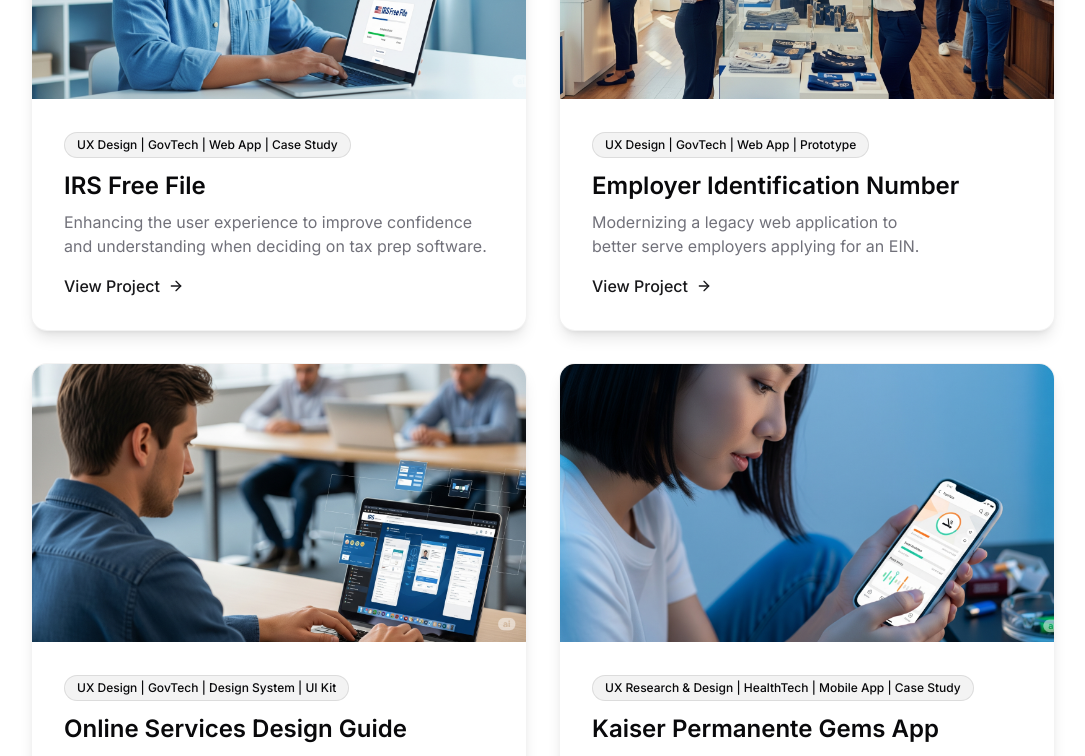
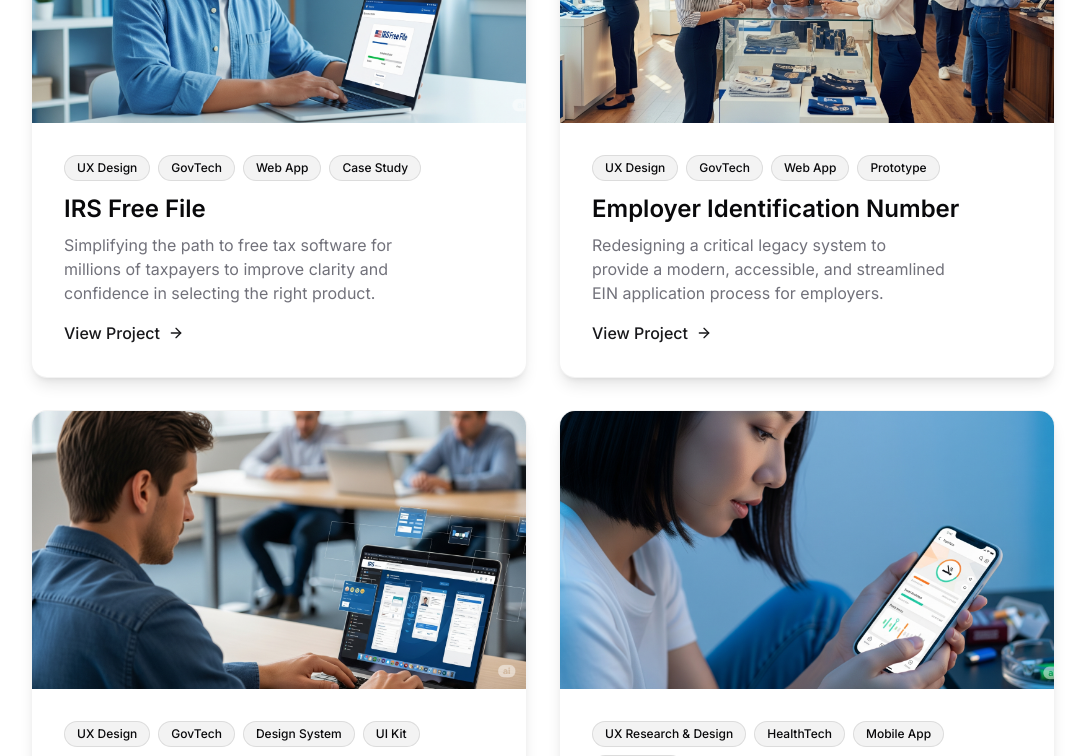
Before and after one commit to brooks-t/ux-designer-portfolio, a React (Vite) app: page / in a window 1280 px wide. Shown: the part 1360-2116 px from the top of the page, without its empty margins (97-1182 px from the left). Built offline with nearby package versions, Linux system fonts and the light colour scheme.

Commit message:
updated Featured Projects section intro text, individual card text and separated tags into individual tags instead of one giant tag

```diff
--- a/src/components/ProjectCard.tsx
+++ b/src/components/ProjectCard.tsx
@@ -6,7 +6,7 @@ import { Link } from "react-router-dom";
 interface ProjectCardProps {
 	title: string;
 	description: string;
-	category: string;
+	category: string[];
 	image: string;
 	index: number;
 	slug: string;
@@ -33,9 +33,16 @@ const ProjectCard: React.FC<ProjectCardProps> = ({
 				</div>
 
 				<div className="p-6 lg:p-8">
-					<span className="inline-block py-1 px-3 mb-3 text-xs font-medium border border-primary/10 rounded-full bg-primary/5 text-foreground">
-						{category}
-					</span>
+					<div className="flex flex-wrap gap-2 mb-3">
+						{category.map((tag) => (
+							<span
+								key={tag}
+								className="inline-block py-1 px-3 text-xs font-medium border border-primary/10 rounded-full bg-primary/5 text-foreground"
+							>
+								{tag}
+							</span>
+						))}
+					</div>
 					<h3 className="text-xl lg:text-2xl font-semibold mb-2 text-balance text-foreground">
 						{title}
 					</h3>
--- a/src/components/Projects.tsx
+++ b/src/components/Projects.tsx
@@ -5,32 +5,37 @@ const projectsData = [
 	{
 		title: "IRS Free File",
 		description:
-			"Enhancing the user experience to improve confidence and understanding when deciding on tax prep software.",
-		category: "UX Design | GovTech | Web App | Case Study",
+			"Simplifying the path to free tax software for millions of taxpayers to improve clarity and confidence in selecting the right product.",
+		category: ["UX Design", "GovTech", "Web App", "Case Study"],
 		image: "/lovable-uploads/free-file-default.png",
 		slug: "free-file",
 	},
 	{
 		title: "Employer Identification Number",
 		description:
-			"Modernizing a legacy web application to better serve employers applying for an EIN.",
-		category: "UX Design | GovTech | Web App | Prototype",
+			"Redesigning a critical legacy system to provide a modern, accessible, and streamlined EIN application process for employers.",
+		category: ["UX Design", "GovTech", "Web App", "Prototype"],
 		image: "/lovable-uploads/mod-ein-default.png",
 		slug: "employer-identification-number",
 	},
 	{
 		title: "Online Services Design Guide ",
 		description:
-			"The IRS Online Services Design Guide complete with UI Kit, templates, styles and specs.",
-		category: "UX Design | GovTech | Design System | UI Kit",
+			"Leading the migration and build of a comprehensive design system in Figma to unify and accelerate design across the IRS.",
+		category: ["UX Design", "GovTech", "Design System", "UI Kit"],
 		image: "/lovable-uploads/ols-design-guide.png",
 		slug: "online-services-design-guide",
 	},
 	{
 		title: "Kaiser Permanente Gems App",
 		description:
-			"Designed to help ambivalent smokers quit and make a significant impact on global public health.",
-		category: "UX Research & Design | HealthTech | Mobile App | Case Study",
+			"Spearheading the UX research and design of a mobile app that uses behavioral experiments to motivate ambivalent smokers to quit.",
+		category: [
+			"UX Research & Design",
+			"HealthTech",
+			"Mobile App",
+			"Case Study",
+		],
 		image: "/lovable-uploads/gems-new-1.png",
 		slug: "smoking-cessation",
 	},
@@ -45,10 +50,11 @@ const Projects = () => {
 						Projects
 					</span>
 					<h2 className="text-3xl md:text-4xl font-display font-bold tracking-tight mb-4">
-						Recent <span className="text-gradient">Projects</span>
+						Featured <span className="text-gradient">Projects</span>
 					</h2>
 					<p className="text-primary/70">
-						A showcase of my recent design work and case studies.
+						A selection of projects where I've crafted user-centric solutions
+						for complex challenges in government and healthcare.
 					</p>
 				</div>
 
```
